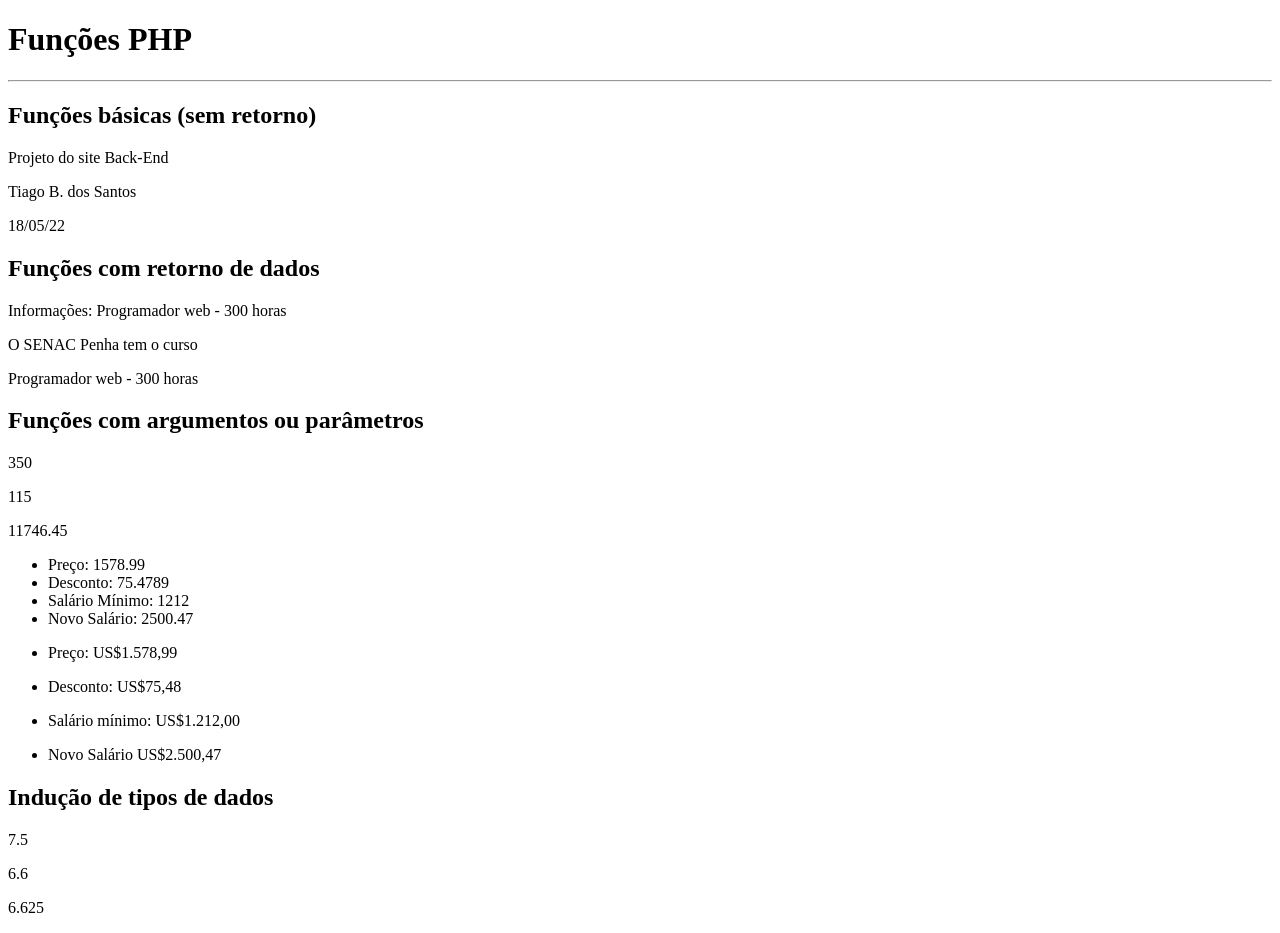
After one commit to mac-ceci10/progweb-php, a PHP site: page /06-funcoes.php in a window 1280 px wide. The commit adds this page. Run offline with PHP 8.4, Linux system fonts and the light colour scheme.

Commit message:
PHP
funções em PHP

```diff
--- /dev/null
+++ b/06-funcoes.php
@@ -0,0 +1,119 @@
+<!DOCTYPE html>
+<html lang="pt-lp">
+<head>
+    <meta charset="UTF-8">
+    <meta http-equiv="X-UA-Compatible" content="IE=edge">
+    <meta name="viewport" content="width=
+    , initial-scale=1.0">
+    <title>Fumções em PHP</title>
+</head>
+
+
+<body>
+    <h1>Funções PHP</h1>
+    <hr>
+    <h2>Funções básicas (sem retorno) </h2>
+
+    <?php
+    function dadosAutor(){
+        echo "<div>";
+        echo "<p>Tiago B. dos Santos</p>";
+        echo date("d/m/y");
+        echo "</div>";
+    }
+    ?>
+
+    <section>
+        <p>Projeto do site Back-End</p>
+        <?=dadosAutor()?>
+        </p>
+    </section>
+
+
+    <h2>
+        Funções com retorno de dados
+    </h2>
+
+
+    <?php
+    function dadosCurso() {
+        return "Programador web - 300 horas";
+    }
+    ?>
+
+    <p> Informações: <?=dadosCurso()?> </p>
+    <p> O SENAC Penha tem o curso </p>
+    <?=dadosCurso()?></p>
+
+    <h2>Funções com argumentos ou parâmetros</h2>
+
+    <?php
+    function soma($valor1, $valor2){
+    return $valor1 + $valor2;
+
+    }
+    ?>
+
+    <p> <?=soma(150,200)?></p>
+    <p> <?=soma(28,87)?></p>
+
+    <?php
+        $primeiro = 1257.45;
+        $segundo = 10489;
+    ?>
+
+   <p> <?=soma($primeiro, $segundo)?></p>
+
+   <?php
+
+   $preco = 1578.99;
+   $desconto = 75.4789;
+   $salarioMinimo = 1212;
+   $novoSalario = 2500.47;
+
+   ?>
+
+
+   <ul>
+        <li>Preço: <?=$preco?></li>
+        <li>Desconto: <?=$desconto?></li>
+        <li>Salário Mínimo: <?=$salarioMinimo?></li>
+        <li>Novo Salário: <?=$novoSalario?></li>
+   </ul>
+
+
+   <?php
+   function formataNumero($valor, $casasDecimais) {
+      return  "US$".number_format($valor, $casasDecimais = 2, ",", ".");
+   }
+   ?>
+
+
+
+   <ul>
+       <li> Preço: <?=formataNumero($preco, 2)?> </p>
+       <li> Desconto: <?=formataNumero($desconto, 4)?> </p>
+       <li> Salário mínimo: <?=formataNumero($salarioMinimo, 2)?> </p>
+       <li> Novo Salário <?=formataNumero($novoSalario, 1)?> </p>
+    </ul>
+
+    <h2>Indução de tipos de dados</h2>
+
+    <?php
+
+    /* Tipos de dados primitivos:
+    float -> números decimais
+    int -> números inteiros
+    string -> textos */
+
+    function calculaMedia(float $nota1 , float $nota2): float{
+        return ($nota1 + $nota2) /2;
+    }
+
+    ?>
+    <p> <?=calculaMedia(10,5)?></p>
+    <p> <?=calculaMedia(5.5,7.7)?></p>
+    <p> <?=calculaMedia(9.84,3.41)?></p>
+
+</body>
+</html>
```
Also changed, not shown: 05-loops.php (+40 -2 lines).
